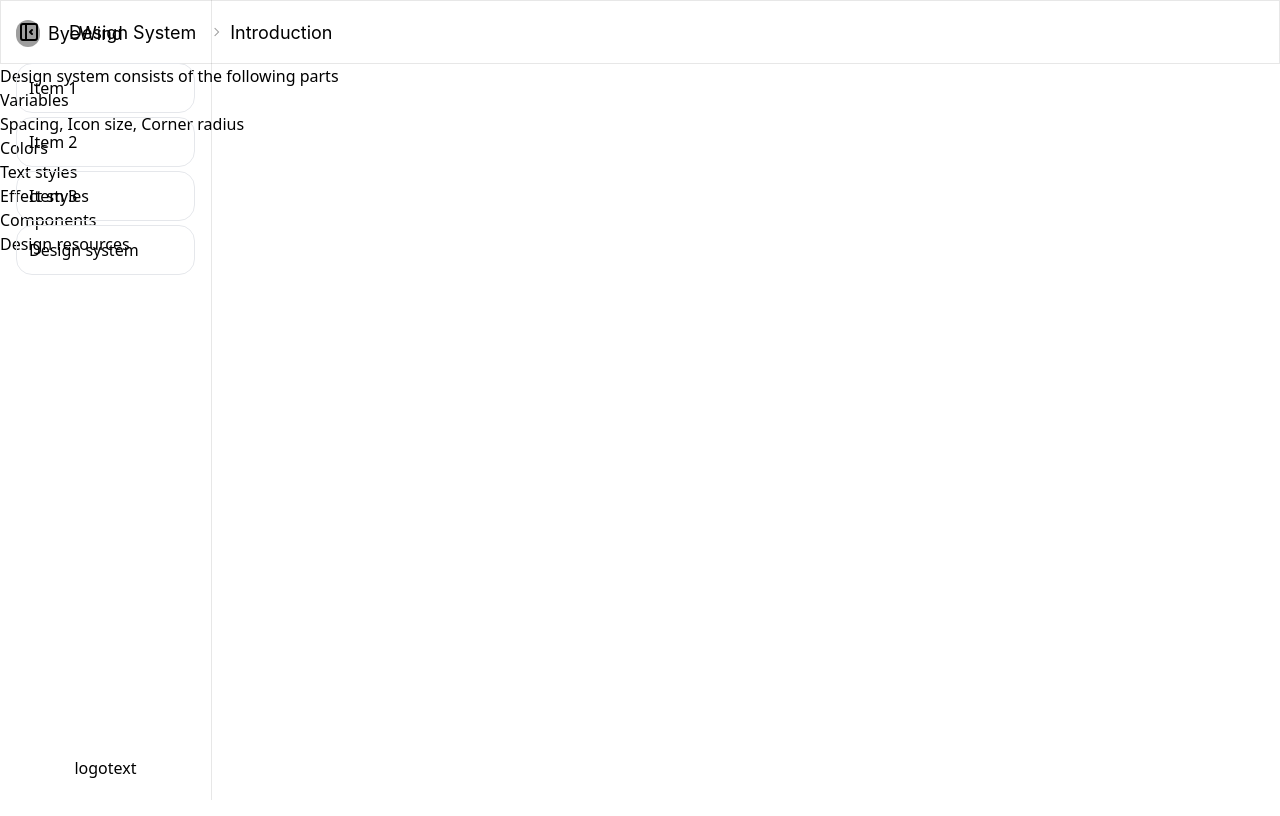
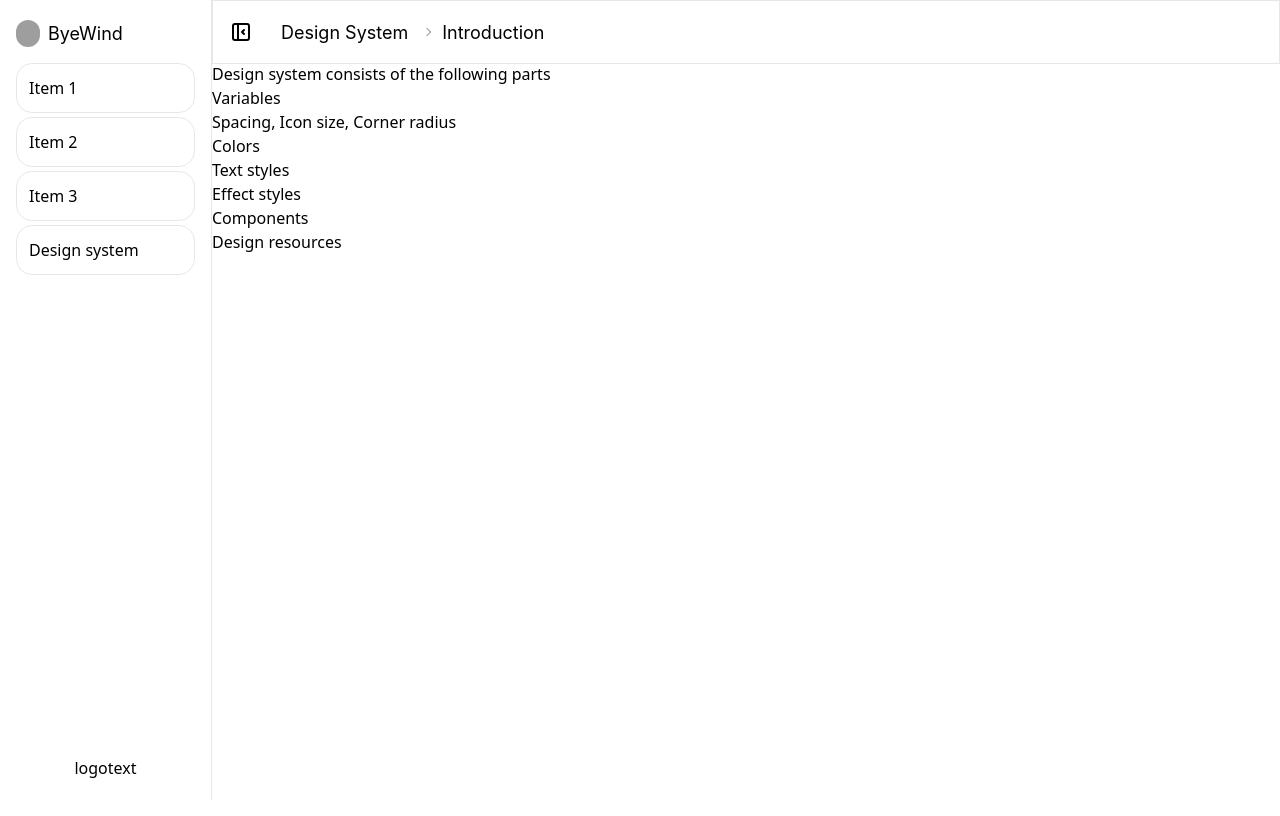
Before and after one commit to dangdinhtai0001/friday-project, a Vue app: page /design-system/introduction in a window 1280 px wide. Shown: the top 816 px of the page. Built offline with nearby package versions, Linux system fonts and the light colour scheme; grey boxes are pictures that could not be loaded.

Commit message:
feat: fixed vị trí của header và left sidebar

```diff
--- a/package.json
+++ b/package.json
@@ -15,6 +15,7 @@
   },
   "dependencies": {
     "@tabler/icons-vue": "^3.4.0",
+    "@vueuse/core": "^11.0.1",
     "@vueuse/motion": "^2.2.3",
     "lodash-es": "^4.17.21",
     "pinia": "^2.1.7",
--- /dev/null
+++ b/src/layouts/dashboard/constant.ts
@@ -0,0 +1,2 @@
+export const IS_COLLAPSED_KEY = 'isCollapsed'
+export const TOGGLE_SIDEBAR_KEY = 'toggleSidebar'
--- a/src/layouts/dashboard/header/index.vue
+++ b/src/layouts/dashboard/header/index.vue
@@ -1,5 +1,7 @@
 <template>
-  <div class="navbar flex justify-between border-b-1 border border-black-10 p-0">
+  <div
+    class="navbar flex justify-between border-b-1 border border-black-10 p-0 bg-primary-background"
+  >
     <!------------------------------------------------- || Breadcrumb group || ------------------------------------------------->
     <div class="flex gap-8">
       <button class="btn border-0 bg-transparent shadow-transparent" @click="handleOnToggleSidebar">
--- a/src/layouts/dashboard/index.vue
+++ b/src/layouts/dashboard/index.vue
@@ -1,38 +1,60 @@
 <template>
   <div class="bg-primary-background h-screen">
     <div class="flex w-full h-full">
-      <LeftSideBar class="fixed top-0 left-0 h-full" />
-      <div class="w-full">
-        <Header />
+      <LeftSideBar
+        class="fixed top-0 left-0 h-full"
+        :expanded-width="expandedWidth"
+        :collapsed-width="collapsedWidth"
+      />
+      <Header ref="headerRef" :style="headerStyle" class="fixed" />
       <section class="app-main h-full">
-          <div class="app-scrollbar">
-            <!-- Using route.path and route.fullPath as keys has different effects, most of the time path is more common -->
+        <div class="app-scrollbar" :style="mainContentStyle">
           <router-view v-slot="{ Component, route }">
-              <!-- <transition name="el-fade-in" mode="out-in"> -->
-              <!-- <keep-alive :include="tagsViewStore.cachedViews"> -->
             <component :is="Component" :key="route.path" />
-              <!-- </keep-alive> -->
-              <!-- </transition> -->
           </router-view>
         </div>
       </section>
     </div>
   </div>
-  </div>
 </template>
 
 <script lang="ts" setup>
-import { ref, provide } from 'vue'
+import { ref, provide, computed } from 'vue'
+import { useElementSize } from '@vueuse/core'
 import LeftSideBar from './left-sidebar/index.vue'
 import Header from './header/index.vue'
+import { IS_COLLAPSED_KEY, TOGGLE_SIDEBAR_KEY } from './constant'
 
 const isCollapsed = ref(false)
+const headerRef = ref<HTMLElement | null>(null)
+const headerSize = useElementSize(headerRef)
 
 const toggleSidebar = () => {
-  console.log('Toggle sidebar')
   isCollapsed.value = !isCollapsed.value
 }
 
-provide('isCollapsed', isCollapsed)
-provide('toggleSidebar', toggleSidebar)
+provide(IS_COLLAPSED_KEY, isCollapsed)
+provide(TOGGLE_SIDEBAR_KEY, toggleSidebar)
+
+const expandedWidth = '212px'
+const collapsedWidth = '80px'
+
+const layoutStyles = computed(() => {
+  const width = isCollapsed.value ? collapsedWidth : expandedWidth
+  return {
+    marginLeft: width,
+    width: `calc(100% - ${width})`,
+    marginTop: `${headerSize.height.value}px`
+  }
+})
+
+const mainContentStyle = computed(() => ({
+  marginLeft: layoutStyles.value.marginLeft,
+  marginTop: layoutStyles.value.marginTop
+}))
+
+const headerStyle = computed(() => ({
+  marginLeft: layoutStyles.value.marginLeft,
+  width: layoutStyles.value.width
+}))
 </script>
--- a/src/layouts/dashboard/left-sidebar/index.vue
+++ b/src/layouts/dashboard/left-sidebar/index.vue
@@ -23,14 +23,25 @@ import SidebarLogo from './logo.vue'
 import NameBadge from './name-badge.vue'
 import Menu from './menu.vue'
 
-const isCollapsed = inject<boolean>('isCollapsed')
+import { IS_COLLAPSED_KEY } from '../constant'
+
+// Define props for expanded and collapsed widths
+const props = defineProps<{
+  expandedWidth: string
+  collapsedWidth: string
+}>()
+
+const isCollapsed = inject<boolean>(IS_COLLAPSED_KEY)
 
 const sidebarContainerTarget = ref<HTMLElement>()
 
 const motionInstance = useMotion(sidebarContainerTarget, {
-  initial: { width: '212px' },
-  collapsed: { width: '80px' },
-  expanded: { width: '212px' }
+  // initial: { width: '212px' },
+  // collapsed: { width: '80px' },
+  // expanded: { width: '212px' }
+  initial: { width: props.expandedWidth },
+  collapsed: { width: props.collapsedWidth },
+  expanded: { width: props.expandedWidth }
 })
 
 // @ts-ignore: Unreachable code error
--- a/src/layouts/dashboard/left-sidebar/name-badge.vue
+++ b/src/layouts/dashboard/left-sidebar/name-badge.vue
@@ -1,12 +1,10 @@
 <template>
-  <!-- <div class="flex justify-center gap-8"> -->
   <div :class="`flex gap-8 ${isCollapsed ? 'justify-center' : ''}`">
     <div class="avatar">
       <div class="w-24 rounded-full">
         <img src="https://img.daisyui.com/images/stock/photo-1534528741775-53994a69daeb.jpg" />
       </div>
     </div>
-    <!-- ----- -->
     <div v-if="!isCollapsed" class="f-text-regular-14">ByeWind</div>
   </div>
 </template>
```
Also changed, not shown: 1 other file (tests, documents, lock files or other folders). Lines whose indentation alone changed are shown as unchanged.
